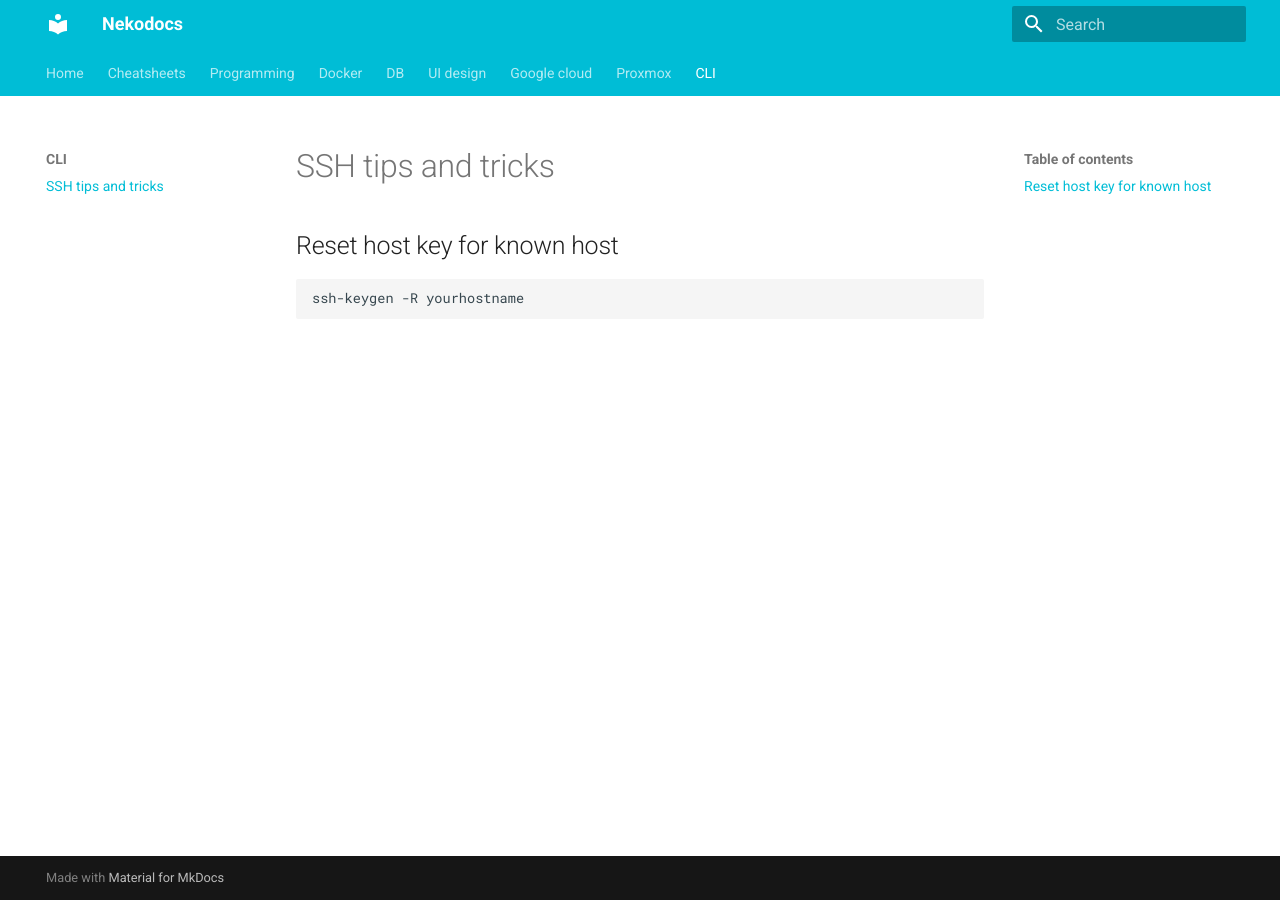
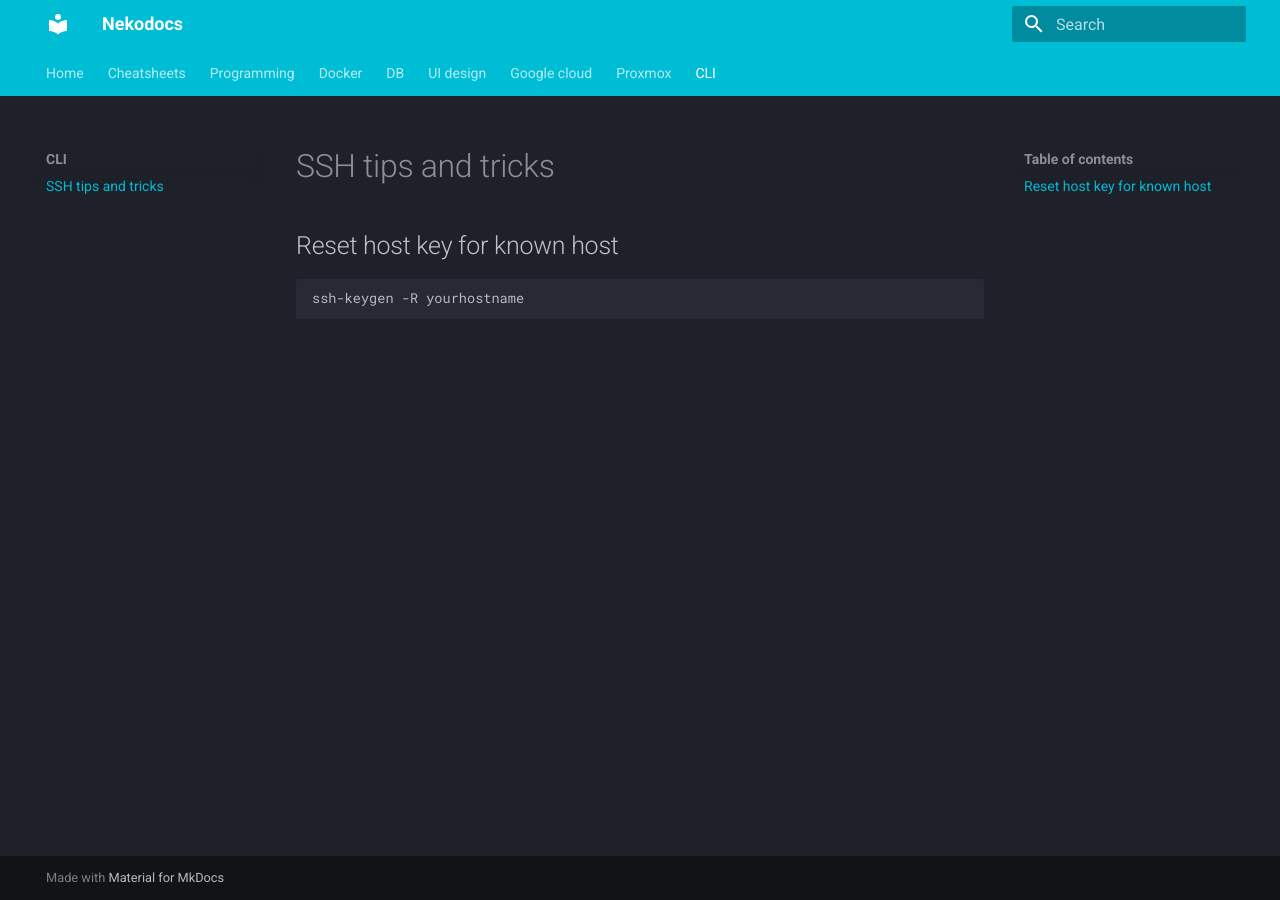
Before and after one commit to NekoLuka/raneto-wiki-files, an MkDocs documentation site: the page built from docs/cli/ssh.md, in a window 1280 px wide. Built offline with MkDocs 1.6.1 and Material for MkDocs 9.7.7, drawn with Linux system fonts in a browser that asks for light colours.

Commit message:
Updated theme

```diff
--- a/mkdocs.yml
+++ b/mkdocs.yml
@@ -2,6 +2,7 @@ site_name: Nekodocs
 theme:
   name: material
   palette:
+    scheme: slate
     primary: cyan
     accent: indigo
   features:
```
Also changed, not shown: docs/index.md (+2 -0 lines).
